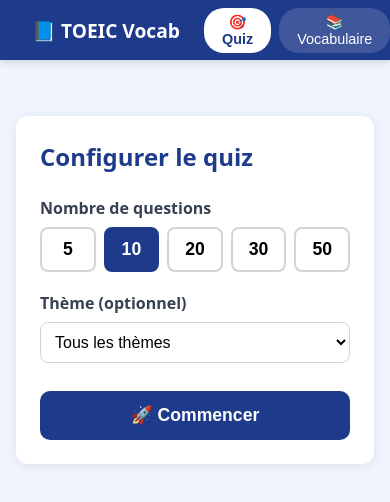
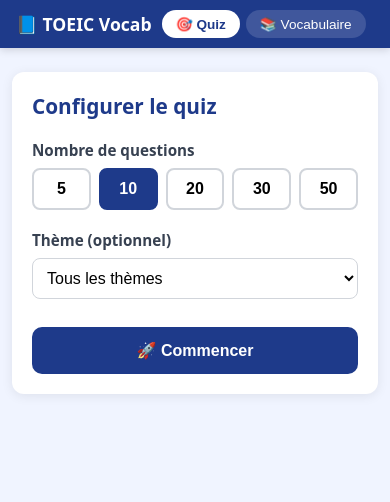
Before and after one commit to Bnfs/toeic-vocab, a React app in the folder frontend/: page / in a window 390 px wide. Shown: the top 502 px of the page. Built offline with nearby package versions, Linux system fonts and the light colour scheme; the HTML template or start-up script is replaced by a standard one.

Commit message:
Improve responsive design for mobile

```diff
--- a/frontend/src/index.css
+++ b/frontend/src/index.css
@@ -13,69 +13,76 @@
 .app { display: flex; flex-direction: column; min-height: 100vh; }
 
 .app-header {
-  display: flex; align-items: center; gap: 24px;
-  padding: 0 32px; height: 60px;
+  display: flex; align-items: center; gap: 16px;
+  padding: 0 16px; height: 56px;
   background: #1e3a8a; color: white;
   box-shadow: 0 2px 8px rgba(0,0,0,0.15);
+  flex-wrap: wrap;
 }
-.app-logo { font-size: 1.2rem; font-weight: 700; white-space: nowrap; }
-.app-nav { display: flex; gap: 8px; }
+.app-logo { font-size: 1.1rem; font-weight: 700; white-space: nowrap; }
+.app-nav { display: flex; gap: 6px; flex-wrap: wrap; }
 .nav-btn {
-  padding: 6px 18px; border-radius: 20px; border: none; cursor: pointer;
-  background: rgba(255,255,255,0.15); color: white; font-size: 0.9rem;
+  padding: 6px 14px; border-radius: 20px; border: none; cursor: pointer;
+  background: rgba(255,255,255,0.15); color: white; font-size: 0.85rem;
   transition: background 0.2s;
 }
 .nav-btn:hover { background: rgba(255,255,255,0.25); }
 .nav-btn.active { background: white; color: #1e3a8a; font-weight: 600; }
 
-.app-main { flex: 1; padding: 24px 32px; max-width: 1100px; margin: 0 auto; width: 100%; }
+.app-main {
+  flex: 1;
+  padding: 16px;
+  max-width: 1100px;
+  margin: 0 auto;
+  width: 100%;
+}
 
 /* ── Card ── */
 .card {
-  background: white; border-radius: 12px; padding: 24px;
-  box-shadow: 0 2px 12px rgba(0,0,0,0.08); margin-bottom: 20px;
+  background: white; border-radius: 12px; padding: 20px;
+  box-shadow: 0 2px 12px rgba(0,0,0,0.08); margin-bottom: 16px;
 }
 
 /* ── Quiz config ── */
-.quiz-config { max-width: 480px; margin: 40px auto; }
-.quiz-config h2 { margin-bottom: 24px; color: #1e3a8a; }
+.quiz-config { max-width: 480px; margin: 24px auto 0; }
+.quiz-config h2 { margin-bottom: 20px; color: #1e3a8a; font-size: 1.3rem; }
 .config-ligne { display: flex; flex-direction: column; gap: 8px; margin-bottom: 20px; }
-.config-ligne label { font-weight: 600; color: #374151; }
+.config-ligne label { font-weight: 600; color: #374151; font-size: 0.95rem; }
 .config-ligne select {
   padding: 10px; border-radius: 8px; border: 1px solid #d1d5db;
-  font-size: 1rem; background: white;
+  font-size: 1rem; background: white; width: 100%;
 }
-.nb-select { display: flex; gap: 8px; }
+.nb-select { display: flex; gap: 8px; flex-wrap: wrap; }
 .nb-btn {
-  flex: 1; padding: 10px; border-radius: 8px; border: 2px solid #d1d5db;
-  background: white; cursor: pointer; font-size: 1.1rem; font-weight: 600;
-  transition: all 0.2s;
+  flex: 1; min-width: 48px; padding: 10px 6px; border-radius: 8px;
+  border: 2px solid #d1d5db; background: white; cursor: pointer;
+  font-size: 1rem; font-weight: 600; transition: all 0.2s; text-align: center;
 }
 .nb-btn.active { border-color: #1e3a8a; background: #1e3a8a; color: white; }
 
 .btn-start {
   width: 100%; padding: 14px; border-radius: 10px; border: none;
-  background: #1e3a8a; color: white; font-size: 1.1rem; font-weight: 600;
+  background: #1e3a8a; color: white; font-size: 1rem; font-weight: 600;
   cursor: pointer; margin-top: 8px; transition: background 0.2s;
 }
 .btn-start:hover { background: #1e40af; }
 .btn-start:disabled { opacity: 0.6; cursor: not-allowed; }
 
 /* ── Quiz actif ── */
-.quiz-actif { max-width: 600px; margin: 0 auto; }
+.quiz-actif { max-width: 600px; margin: 0 auto; padding-top: 8px; }
 .quiz-progress-bar { height: 6px; background: #e5e7eb; border-radius: 3px; margin-bottom: 8px; }
 .quiz-progress-fill { height: 100%; background: #1e3a8a; border-radius: 3px; transition: width 0.3s; }
-.quiz-compteur { text-align: right; color: #6b7280; font-size: 0.85rem; margin-bottom: 16px; }
+.quiz-compteur { text-align: right; color: #6b7280; font-size: 0.85rem; margin-bottom: 12px; }
 
 .question-card { text-align: center; }
-.question-label { color: #6b7280; margin-bottom: 12px; }
-.question-mot { font-size: 2rem; font-weight: 700; color: #1e3a8a; margin-bottom: 28px; }
+.question-label { color: #6b7280; margin-bottom: 10px; font-size: 0.9rem; }
+.question-mot { font-size: 1.6rem; font-weight: 700; color: #1e3a8a; margin-bottom: 24px; line-height: 1.2; }
 
-.options { display: flex; flex-direction: column; gap: 12px; }
+.options { display: flex; flex-direction: column; gap: 10px; }
 .option-btn {
-  padding: 14px 20px; border-radius: 10px; border: 2px solid #e5e7eb;
-  background: white; cursor: pointer; font-size: 1rem; text-align: left;
-  transition: all 0.15s;
+  padding: 14px 16px; border-radius: 10px; border: 2px solid #e5e7eb;
+  background: white; cursor: pointer; font-size: 0.95rem; text-align: left;
+  transition: all 0.15s; line-height: 1.3;
 }
 .option-btn:hover:not(.correct):not(.faux):not(.grise) { border-color: #1e3a8a; background: #eff6ff; }
 .option-btn.correct { border-color: #16a34a; background: #dcfce7; color: #15803d; font-weight: 600; }
@@ -83,80 +90,112 @@
 .option-btn.grise { opacity: 0.5; cursor: default; }
 
 .btn-suivant {
-  margin-top: 20px; padding: 12px 28px; border-radius: 10px; border: none;
-  background: #1e3a8a; color: white; font-size: 1rem; font-weight: 600;
-  cursor: pointer; float: right;
+  margin-top: 16px; padding: 12px 24px; border-radius: 10px; border: none;
+  background: #1e3a8a; color: white; font-size: 0.95rem; font-weight: 600;
+  cursor: pointer; width: 100%;
 }
 .btn-suivant:hover { background: #1e40af; }
 
 /* ── Résultat ── */
 .resultat { max-width: 600px; margin: 0 auto; text-align: center; }
-.resultat-emoji { font-size: 3rem; margin-bottom: 12px; }
+.resultat-emoji { font-size: 3rem; margin-bottom: 10px; }
 .score-cercle {
   display: inline-flex; flex-direction: column; align-items: center;
-  width: 120px; height: 120px; border-radius: 50%;
+  width: 110px; height: 110px; border-radius: 50%;
   background: #eff6ff; border: 4px solid #1e3a8a;
-  justify-content: center; margin: 20px auto;
+  justify-content: center; margin: 16px auto;
 }
-.score-nb { font-size: 1.8rem; font-weight: 700; color: #1e3a8a; }
-.score-pct { font-size: 1rem; color: #6b7280; }
-.score-msg { margin: 12px 0 24px; color: #374151; }
-.recap-liste { display: flex; flex-direction: column; gap: 8px; margin-bottom: 24px; text-align: left; }
-.recap-item { display: flex; align-items: center; gap: 10px; padding: 10px; border-radius: 8px; }
+.score-nb { font-size: 1.6rem; font-weight: 700; color: #1e3a8a; }
+.score-pct { font-size: 0.9rem; color: #6b7280; }
+.score-msg { margin: 10px 0 20px; color: #374151; font-size: 0.95rem; }
+.recap-liste { display: flex; flex-direction: column; gap: 6px; margin-bottom: 20px; text-align: left; max-height: 360px; overflow-y: auto; }
+.recap-item { display: flex; align-items: center; gap: 8px; padding: 8px 10px; border-radius: 8px; flex-wrap: wrap; }
 .recap-item.correct { background: #f0fdf4; }
 .recap-item.faux { background: #fef2f2; }
-.recap-icon { font-size: 1.1rem; }
-.recap-mot { font-weight: 600; min-width: 120px; }
-.recap-trad { color: #6b7280; }
+.recap-icon { font-size: 1rem; }
+.recap-mot { font-weight: 600; min-width: 100px; font-size: 0.9rem; }
+.recap-trad { color: #6b7280; font-size: 0.9rem; }
 
 /* ── Vocabulaire ── */
-.vocab-page { display: flex; gap: 24px; align-items: flex-start; }
-.vocab-sidebar { width: 280px; flex-shrink: 0; }
-.vocab-liste { flex: 1; }
+.vocab-page { display: flex; gap: 20px; align-items: flex-start; }
+
+.vocab-sidebar { width: 260px; flex-shrink: 0; }
+
+.vocab-liste { flex: 1; min-width: 0; }
 
 .form-ajout { display: flex; flex-direction: column; gap: 10px; }
 .form-ajout input, .form-ajout select {
-  padding: 10px; border-radius: 8px; border: 1px solid #d1d5db; font-size: 0.95rem;
+  padding: 10px; border-radius: 8px; border: 1px solid #d1d5db;
+  font-size: 0.95rem; width: 100%;
 }
 .btn-primary {
   padding: 10px; border-radius: 8px; border: none;
-  background: #1e3a8a; color: white; font-weight: 600; cursor: pointer; font-size: 0.95rem;
+  background: #1e3a8a; color: white; font-weight: 600;
+  cursor: pointer; font-size: 0.95rem; width: 100%;
 }
 .btn-primary:hover { background: #1e40af; }
 .btn-primary:disabled { opacity: 0.6; cursor: not-allowed; }
 
-.vocab-filtres { display: flex; gap: 12px; align-items: center; margin-bottom: 16px; flex-wrap: wrap; }
+.vocab-filtres {
+  display: flex; gap: 10px; align-items: center;
+  margin-bottom: 14px; flex-wrap: wrap;
+}
 .recherche {
-  flex: 1; min-width: 180px; padding: 10px; border-radius: 8px;
+  flex: 1; min-width: 140px; padding: 10px; border-radius: 8px;
   border: 1px solid #d1d5db; font-size: 0.95rem;
 }
-.vocab-filtres select { padding: 10px; border-radius: 8px; border: 1px solid #d1d5db; font-size: 0.95rem; }
-.nb-mots { color: #6b7280; font-size: 0.85rem; white-space: nowrap; }
+.vocab-filtres select {
+  padding: 10px; border-radius: 8px; border: 1px solid #d1d5db;
+  font-size: 0.9rem; max-width: 150px;
+}
+.nb-mots { color: #6b7280; font-size: 0.82rem; white-space: nowrap; }
 
-.mots-grid { display: grid; grid-template-columns: repeat(auto-fill, minmax(260px, 1fr)); gap: 12px; }
+.mots-grid {
+  display: grid;
+  grid-template-columns: repeat(auto-fill, minmax(220px, 1fr));
+  gap: 10px;
+}
 .mot-card {
-  background: white; border-radius: 10px; padding: 14px 16px;
-  box-shadow: 0 1px 4px rgba(0,0,0,0.08); display: flex; flex-direction: column; gap: 8px;
+  background: white; border-radius: 10px; padding: 12px 14px;
+  box-shadow: 0 1px 4px rgba(0,0,0,0.08); display: flex;
+  flex-direction: column; gap: 6px;
 }
-.mot-contenu { display: flex; align-items: center; gap: 8px; flex-wrap: wrap; }
-.mot-anglais { font-weight: 600; color: #1e3a8a; }
-.mot-fleche { color: #9ca3af; }
-.mot-francais { color: #374151; }
+.mot-contenu { display: flex; align-items: baseline; gap: 6px; flex-wrap: wrap; }
+.mot-anglais { font-weight: 600; color: #1e3a8a; font-size: 0.95rem; }
+.mot-fleche { color: #9ca3af; font-size: 0.85rem; }
+.mot-francais { color: #374151; font-size: 0.9rem; }
 .mot-footer { display: flex; align-items: center; justify-content: space-between; }
 .badge-categorie {
-  font-size: 0.72rem; padding: 2px 8px; border-radius: 10px;
+  font-size: 0.7rem; padding: 2px 7px; border-radius: 10px;
   background: #eff6ff; color: #1e3a8a; font-weight: 500;
 }
 .btn-suppr {
-  border: none; background: none; color: #9ca3af; cursor: pointer; font-size: 1rem;
-  padding: 2px 6px; border-radius: 4px;
+  border: none; background: none; color: #9ca3af; cursor: pointer;
+  font-size: 1rem; padding: 2px 6px; border-radius: 4px;
 }
 .btn-suppr:hover { color: #dc2626; background: #fee2e2; }
 
-.erreur { color: #dc2626; font-size: 0.9rem; padding: 8px; background: #fee2e2; border-radius: 6px; }
+.erreur {
+  color: #dc2626; font-size: 0.88rem; padding: 8px;
+  background: #fee2e2; border-radius: 6px;
+}
 
-@media (max-width: 700px) {
-  .app-main { padding: 16px; }
+/* ── Mobile ── */
+@media (max-width: 640px) {
+  .app-header { height: auto; padding: 10px 16px; gap: 10px; }
+  .app-main { padding: 12px; }
+
   .vocab-page { flex-direction: column; }
   .vocab-sidebar { width: 100%; }
+  .vocab-filtres select { max-width: 100%; }
+
+  .question-mot { font-size: 1.3rem; }
+  .quiz-config { margin-top: 12px; }
+
+  .mots-grid { grid-template-columns: 1fr 1fr; }
 }
+
+@media (max-width: 380px) {
+  .mots-grid { grid-template-columns: 1fr; }
+  .nb-btn { font-size: 0.9rem; padding: 8px 4px; }
+}
```
